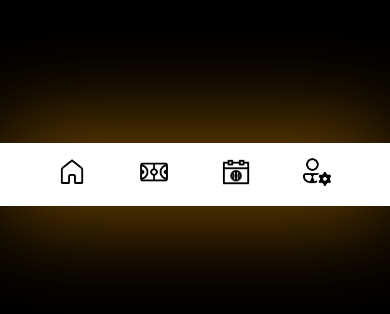
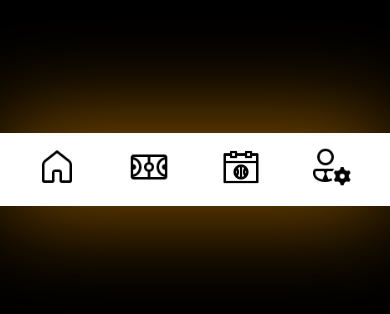
Before and after one commit to CurtisIkennaAgha/HoopTheory, a plain HTML site: page Index.html in a window 390 px wide. Shown: the part 638-952 px from the top of the page. Drawn offline with nearby package versions, Linux system fonts and the light colour scheme.

Commit message:
centered finally???

```diff
--- a/main.css
+++ b/main.css
@@ -84,14 +84,30 @@ footer{
   padding: 0%;
   margin: 0%;
   display: flex;
+  overflow: hidden;
+
 
 }
-ul{
-  justify-content: center;
-  align-items: center;
-  padding: 0%;
-  margin: 0%;
-  display: flex;
+footer .content {
+  text-align: center; /* Centers text/content inside the footer */
+  margin: 0; /* Removes any additional margin */
+  padding: 0; /* Ensures no padding that could offset content */
+}
+ul.nav-links {
+list-style: none; /* Remove default list styling */
+display: flex; /* Display list items in a row */
+justify-content: center; /* Center the list items horizontally */
+padding: 0; /* Remove any default padding */
+margin: 0; /* Remove any default margin */
+}
+
+ul.nav-links li {
+margin: 0 0px; /* Add space between the list items */
+}
+
+ul.nav-links li a img {
+width: 40px; /* Adjust image size as needed */
+height: auto;
 }
 
 }
```
